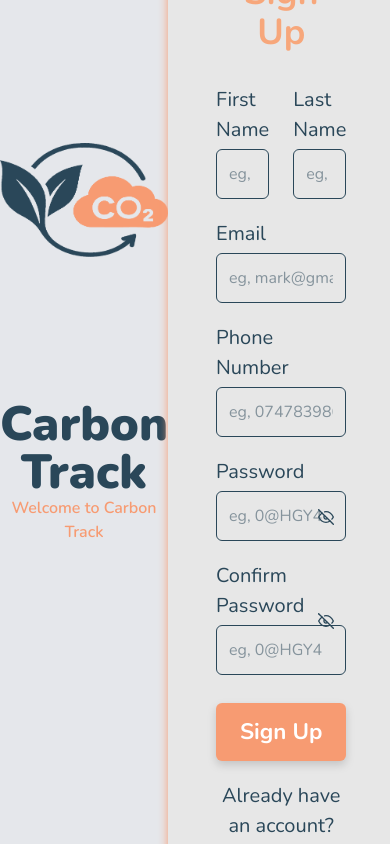
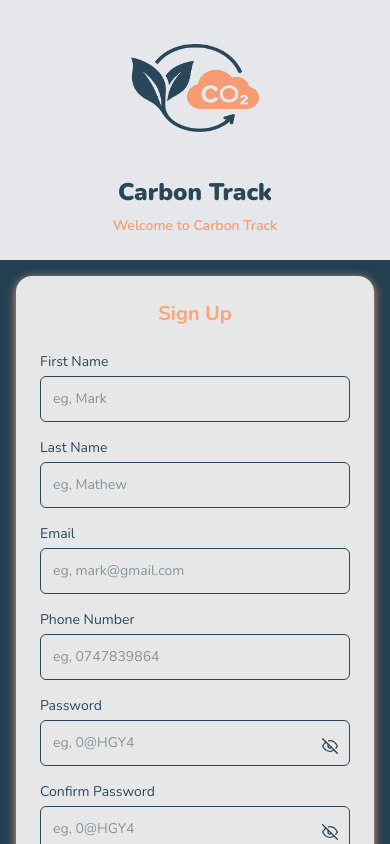
Before and after one commit to akirachix/carbontrack-frontend, a Next.js app in the folder carbontrack/: page /ktda-manager-signup in a window 390 px wide. Shown: the top 844 px of the page. Built offline with nearby package versions, Linux system fonts and the light colour scheme.

Commit message:
Did responsiveness

```diff
--- a/carbontrack/src/app/factory-manager-signup/page.tsx
+++ b/carbontrack/src/app/factory-manager-signup/page.tsx
@@ -71,7 +71,7 @@ export default function SignupPage() {
       setErrors((prev) => ({ ...prev, confirmPassword: "Passwords do not match" }));
       return;
     }
-    // :white_check_mark: omit confirmPassword without causing lint errors
+
     const { confirmPassword: _omit, ...payload } = formData;
     const result = await signup(payload);
     if (result) {
@@ -87,7 +87,7 @@ export default function SignupPage() {
   };
   return (
     <div className="flex h-screen w-screen bg-[#D9D9D9]">
-      <div className="flex flex-col items-center flex-1 bg-gray-200 text-center 2xl:p-10 2xl:pt-40">
+      <div className="flex flex-col justify-center items-center flex-1 bg-gray-200 text-center 2xl:p-10 2xl:pt-40">
         <motion.div
           initial={{ opacity: 0, scale: 0.9 }}
           animate={{ opacity: 1, scale: 1 }}
--- a/carbontrack/src/app/ktda-dashboard/page.tsx
+++ b/carbontrack/src/app/ktda-dashboard/page.tsx
@@ -119,7 +119,7 @@ export default function DashboardPage() {
               </header>
               <div className="flex justify-between">
                 <div className="bg-gray-800 2xl:p-4 xl:p-2 rounded-lg 2xl:w-90 xl:w-58">
-                  <p className="2xl:text-[20px] xl:text-[15px]">Compliant Factories</p>
+                  <p className="2xl:text-[20px] xl:text-[19px]">Compliant Factories</p>
                   <h2 className="text-xl font-bold 2xl:mt-5 xl:mt-2">{filteredCompliance.length}</h2>
                 </div>
                 <div className="bg-gray-800 2xl:p-4 xl:p-2 rounded-lg 2xl:w-90 xl:w-58">
--- a/carbontrack/src/app/ktda-manager-signup/page.tsx
+++ b/carbontrack/src/app/ktda-manager-signup/page.tsx
@@ -6,11 +6,9 @@ import { motion } from "framer-motion";
 import { FiEye, FiEyeOff } from "react-icons/fi";
 import Button from "../sharedComponents/Button";
 import { useFetchSignup } from "../hooks/useFetchSignup";
-
 export default function SignupPage() {
   const router = useRouter();
   const { signup, loading: loadingSignup, error: signupError } = useFetchSignup();
-
   const defaultFormState = {
     first_name: "",
     last_name: "",
@@ -20,7 +18,6 @@ export default function SignupPage() {
     confirmPassword: "",
     user_type: "manager" as const,
   };
-
   const [formData, setFormData] = useState(defaultFormState);
   const [errors, setErrors] = useState<Partial<Record<keyof typeof defaultFormState, string>>>({});
   const [generalError, setGeneralError] = useState<string | null>(null);
@@ -29,24 +26,18 @@ export default function SignupPage() {
     password: false,
     confirmPassword: false,
   });
-
   useEffect(() => {
     if (signupError) setGeneralError(signupError);
   }, [signupError]);
-
   const handleChange = (e: ChangeEvent<HTMLInputElement>) => {
    const { name, value:originalValue  } = e.target;
-
    let value= originalValue
-
     if (name === "phone_number") {
       value = value.replace(/\D/g, "").slice(0, 15);
     }
-
     setFormData((prev) => ({ ...prev, [name]: value }));
     if (name === "password" || name === "confirmPassword") {
       const updatedFormData = { ...formData, [name]: value };
-
       if (updatedFormData.password.length > 0 && updatedFormData.password.length < 8) {
         setErrors((prev) => ({ ...prev, password: "Password has to be at least 8 characters" }));
       } else {
@@ -55,7 +46,6 @@ export default function SignupPage() {
           return rest;
         });
       }
-
       if (
         updatedFormData.confirmPassword &&
         updatedFormData.confirmPassword !== updatedFormData.password
@@ -69,19 +59,16 @@ export default function SignupPage() {
       }
     }
   };
-
   const handleSubmit = async (e: FormEvent) => {
     e.preventDefault();
     setErrors({});
     setGeneralError(null);
     setSuccessMessage(null);
-
     if (formData.password !== formData.confirmPassword) {
       setErrors((prev) => ({ ...prev, confirmPassword: "Passwords do not match" }));
       return;
     }
     const { confirmPassword, ...payload } = formData;
-
     const result = await signup(payload);
     if (result) {
       setSuccessMessage("Signup successful!");
@@ -91,26 +78,50 @@ export default function SignupPage() {
       }, 2000);
     }
   };
-
   return (
-    <div className="flex h-screen w-screen bg-[#D9D9D9]">
-      <div className="flex flex-col items-center flex-1 bg-gray-200 text-center 2xl:p-10 2xl:pt-40">
-              <motion.div initial={{ opacity: 0, scale: 0.9 }} animate={{ opacity: 1, scale: 1 }} transition={{ duration: 1, ease: [0.22, 1, 0.36, 1] }}>
-                <Image src="/images/logo.png" alt="carbon-track logo" width={0} height={0} sizes="100vw" className="w-100 h-100 mx-auto object-contain 2xl:w-[400px] 2xl:h-[400px]" />
-              </motion.div>
-              <motion.h1 initial={{ opacity: 0, y: 20 }} animate={{ opacity: 1, y: 0 }} transition={{ duration: 1, delay: 0.5, ease: "easeOut" }} className="text-5xl md:text-3xl lg:text-4xl font-black text-[#2A4759] 2xl:text-[60px]"> Carbon Track  </motion.h1>
-              <motion.p initial={{ opacity: 0, y: 20 }} animate={{ opacity: 1, y: 0 }} transition={{ duration: 1, delay: 1, ease: "easeOut" }} className="text-base md:text-lg lg:text-xl 2xl:text-[35px] 2xl:py-2 font-semibold text-[#F79B72]">  Welcome to Carbon Track</motion.p>
-            </div>
-      <div className="flex-1 flex items-center justify-center bg-[#234052]">
+          <div className="flex h-screen w-screen flex-col lg:flex-row bg-[#D9D9D9]">
+      <div className="flex flex-col items-center justify-center p-6 bg-gray-200 text-center lg:w-1/2">
+        <motion.div
+          initial={{ opacity: 0, scale: 0.9 }}
+          animate={{ opacity: 1, scale: 1 }}
+          transition={{ duration: 1, ease: [0.22, 1, 0.36, 1] }}
+          className="mb-6"
+        >
+          <Image
+            src="/images/logo.png"
+            alt="carbon-track logo"
+            width={200}
+            height={200}
+            className="mx-auto object-contain w-32 h-32 sm:w-40 sm:h-40 md:w-48 md:h-48"
+          />
+        </motion.div>
+        <motion.h1
+          initial={{ opacity: 0, y: 20 }}
+          animate={{ opacity: 1, y: 0 }}
+          transition={{ duration: 1, delay: 0.5, ease: "easeOut" }}
+          className="text-2xl sm:text-3xl md:text-4xl font-black text-[#2A4759]"
+        >
+          Carbon Track
+        </motion.h1>
+        <motion.p
+          initial={{ opacity: 0, y: 20 }}
+          animate={{ opacity: 1, y: 0 }}
+          transition={{ duration: 1, delay: 1, ease: "easeOut" }}
+          className="text-sm sm:text-base md:text-lg font-semibold text-[#F79B72] mt-2 px-4"
+        >
+          Welcome to Carbon Track
+        </motion.p>
+      </div>
+      <div className="flex items-center justify-center p-4 lg:w-1/2 bg-[#234052]">
         <div
-          className="max-w-2xl bg-[#E7E7E7] rounded-2xl p-12 flex flex-col items-center"
-          style={{ boxShadow: "0 2px 10px 0 #f79b72" }}
+          className="w-full max-w-md bg-[#E7E7E7] rounded-2xl p-6 shadow-lg"
+          style={{ boxShadow: "0 2px 10px 0 #F79B72" }}
         >
-          <h2 className="text-4xl font-bold mb-8 text-[#F7A77B] text-center">Sign Up</h2>
-          <form onSubmit={handleSubmit} className="w-full space-y-5">
-            <div className="flex space-x-6">
-              <div>
-                <label className="block text-[#2A4759] text-[20px] font-medium mb-1">
+          <h2 className="text-xl sm:text-2xl font-bold mb-6 text-[#F7A77B] text-center">Sign Up</h2>
+          <form onSubmit={handleSubmit} className="w-full space-y-4">
+            <div className="flex flex-col sm:flex-row sm:space-x-4 space-y-4 sm:space-y-0">
+              <div className="flex-1">
+                <label className="block text-[#2A4759] text-sm sm:text-base font-medium mb-1">
                   First Name
                 </label>
                 <input
@@ -119,13 +130,13 @@ export default function SignupPage() {
                   placeholder="eg, Mark"
                   value={formData.first_name}
                   onChange={handleChange}
-                  className="w-full p-3 border border-[#2A4759] bg-transparent rounded-md text-[#234052]"
+                  className="w-full p-3 text-sm sm:text-base border border-[#2A4759] bg-transparent rounded-md text-[#234052]"
                   required
                 />
-                {errors.first_name && <p className="text-red-500 text-sm">{errors.first_name}</p>}
+                {errors.first_name && <p className="text-red-500 text-xs sm:text-sm">{errors.first_name}</p>}
               </div>
-              <div>
-                <label className="block text-[#2A4759] text-[20px] font-medium mb-1">
+              <div className="flex-1">
+                <label className="block text-[#2A4759] text-sm sm:text-base font-medium mb-1">
                   Last Name
                 </label>
                 <input
@@ -134,15 +145,14 @@ export default function SignupPage() {
                   placeholder="eg, Mathew"
                   value={formData.last_name}
                   onChange={handleChange}
-                  className="w-full p-3 border border-[#2A4759] bg-transparent rounded-md text-[#234052]"
+                  className="w-full p-3 text-sm sm:text-base border border-[#2A4759] bg-transparent rounded-md text-[#234052]"
                   required
                 />
-                {errors.last_name && <p className="text-red-500 text-sm">{errors.last_name}</p>}
+                {errors.last_name && <p className="text-red-500 text-xs sm:text-sm">{errors.last_name}</p>}
               </div>
             </div>
-
             <div>
-              <label className="block text-[#2A4759] text-[20px] font-medium mb-1">
+              <label className="block text-[#2A4759] text-sm sm:text-base font-medium mb-1">
                 Email
               </label>
               <input
@@ -151,14 +161,13 @@ export default function SignupPage() {
                 placeholder="eg, mark@gmail.com"
                 value={formData.email}
                 onChange={handleChange}
-                className="w-full p-3 border border-[#2A4759] bg-transparent rounded-md text-[#234052]"
+                className="w-full p-3 text-sm sm:text-base border border-[#2A4759] bg-transparent rounded-md text-[#234052]"
                 required
               />
-              {errors.email && <p className="text-red-500 text-sm">{errors.email}</p>}
+              {errors.email && <p className="text-red-500 text-xs sm:text-sm">{errors.email}</p>}
             </div>
-
             <div>
-              <label className="block text-[#2A4759] text-[20px] font-medium mb-1">
+              <label className="block text-[#2A4759] text-sm sm:text-base font-medium mb-1">
                 Phone Number
               </label>
               <input
@@ -169,15 +178,13 @@ export default function SignupPage() {
                 onChange={handleChange}
                 maxLength={15}
                 inputMode="numeric"
-                className="w-full p-3 border border-[#2A4759] bg-transparent rounded-md text-[#234052]"
+                className="w-full p-3 text-sm sm:text-base border border-[#2A4759] bg-transparent rounded-md text-[#234052]"
                 required
               />
-              {errors.phone_number && (
-                <p className="text-red-500 text-sm">{errors.phone_number}</p>
-              )}
+              {errors.phone_number && <p className="text-red-500 text-xs sm:text-sm">{errors.phone_number}</p>}
             </div>
             <div className="relative">
-              <label className="block text-[#2A4759] text-[20px] font-medium mb-1">
+              <label className="block text-[#2A4759] text-sm sm:text-base font-medium mb-1">
                 Password
               </label>
               <input
@@ -186,21 +193,20 @@ export default function SignupPage() {
                 placeholder="eg, 0@HGY4"
                 value={formData.password}
                 onChange={handleChange}
-                className="w-full p-3 border border-[#2A4759] bg-transparent rounded-md text-[#234052]"
+                className="w-full p-3 text-sm sm:text-base border border-[#2A4759] bg-transparent rounded-md text-[#234052]"
                 required
               />
               <button
                 type="button"
                 onClick={() => setShow((prev) => ({ ...prev, password: !prev.password }))}
-                className="absolute top-15 right-3 -translate-y-2 text-[#2A4759]"
+                className="absolute right-3 bottom-3 text-[#2A4759]"
               >
                 {show.password ? <FiEye /> : <FiEyeOff />}
               </button>
-              {errors.password && <p className="text-red-500 text-sm">{errors.password}</p>}
+              {errors.password && <p className="text-red-500 text-xs sm:text-sm">{errors.password}</p>}
             </div>
-
             <div className="relative">
-              <label className="block text-[#2A4759] text-[20px] font-medium mb-1">
+              <label className="block text-[#2A4759] text-sm sm:text-base font-medium mb-1">
                 Confirm Password
               </label>
               <input
@@ -209,7 +215,7 @@ export default function SignupPage() {
                 placeholder="eg, 0@HGY4"
                 value={formData.confirmPassword}
                 onChange={handleChange}
-                className="w-full p-3 border border-[#2A4759] bg-transparent rounded-md text-[#234052]"
+                className="w-full p-3 text-sm sm:text-base border border-[#2A4759] bg-transparent rounded-md text-[#234052]"
                 required
               />
               <button
@@ -217,30 +223,26 @@ export default function SignupPage() {
                 onClick={() =>
                   setShow((prev) => ({ ...prev, confirmPassword: !prev.confirmPassword }))
                 }
-                className="absolute top-15 right-3 -translate-y-2 text-[#2A4759]"
+                className="absolute right-3 bottom-3 text-[#2A4759]"
               >
                 {show.confirmPassword ? <FiEye /> : <FiEyeOff />}
               </button>
               {errors.confirmPassword && (
-                <p className="text-red-500 text-sm">{errors.confirmPassword}</p>
+                <p className="text-red-500 text-xs sm:text-sm">{errors.confirmPassword}</p>
               )}
             </div>
-
-            {generalError && <p className="text-red-500 text-sm">{generalError}</p>}
+            {generalError && <p className="text-red-500 text-xs sm:text-sm text-center">{generalError}</p>}
             {successMessage && (
-              <p className="text-green-600 text-sm text-center">{successMessage}</p>
+              <p className="text-green-600 text-xs sm:text-sm text-center">{successMessage}</p>
             )}
-
             <Button
               type="submit"
               variant="secondary"
-              buttonText={loadingSignup ? "Signing Up..." : "Sign Up"}/>
-
-            <p className="text-[#2A4759] text-[20px] text-center">
+              buttonText={loadingSignup ? "Signing Up..." : "Sign Up"}
+            />
+            <p className="text-[#2A4759] text-sm sm:text-base text-center mt-4">
               Already have an account?
-              <a
-                href="/login"
-                className="ml-1 text-[#F7A77B] font-semibold hover:underline">
+              <a href="/login" className="ml-1 text-[#F7A77B] font-semibold hover:underline">
                 Sign In
               </a>
             </p>
```
Also changed, not shown: carbontrack/src/app/compliance_page/page.tsx (+4 -4 lines), carbontrack/src/app/get-started/page.tsx (+6 -8 lines).
